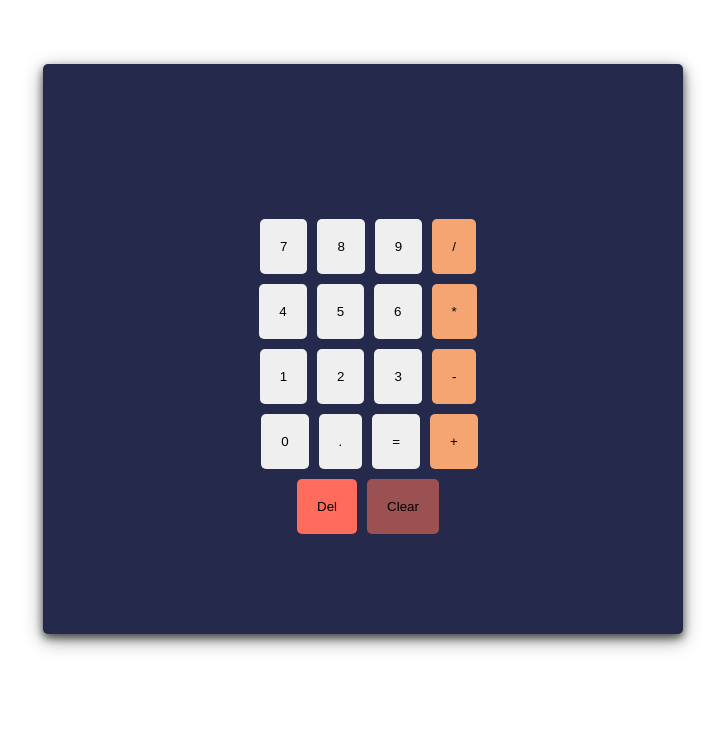
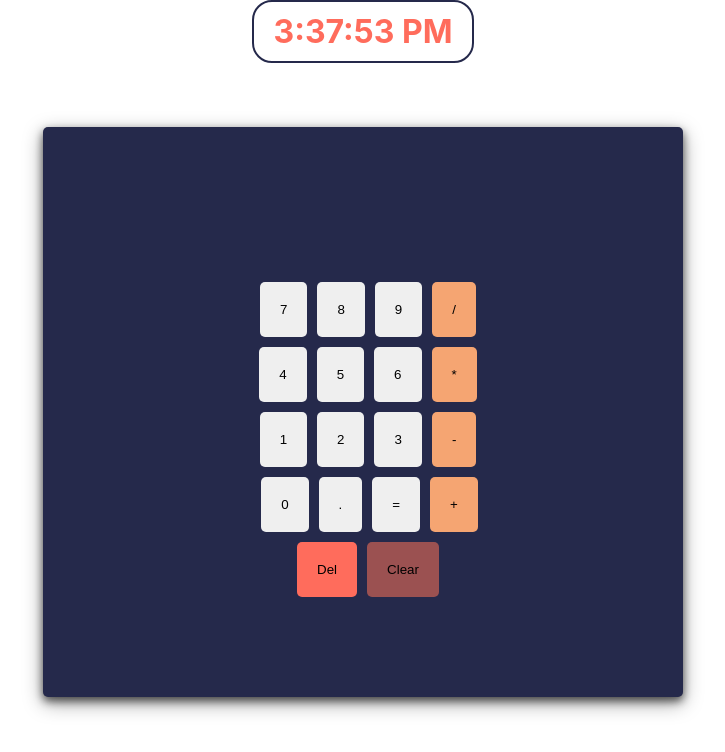
Before and after one commit to nagaraj6618/calculator, a React (Create React App) app: page / in a window 1280 px wide. Shown: the top 752 px of the page, without its empty margins (277-1002 px from the left). Built offline with nearby package versions, Linux system fonts and the light colour scheme.

Commit message:
digital Clock Created

```diff
--- a/src/App.js
+++ b/src/App.js
@@ -1,10 +1,14 @@
 import './App.css';
 import CalculatorComonent from './component/CalculatorComonent';
+import TimeComponent from './component/TimeComponent';
+
 
 function App() {
   return (
     <div className="App">
+      <TimeComponent/>
     <CalculatorComonent/>
+
     </div>
   );
 }
--- /dev/null
+++ b/src/component/TimeComponent.jsx
@@ -0,0 +1,20 @@
+import React, { useState } from 'react'
+import './Timecss.css';
+function TimeComponent() {
+  const now=new Date()
+  const time=now.toLocaleTimeString();
+  const[currentTime,setCurrentTime]=useState(time);
+  const upDateTime=()=>{
+    const now=new Date()
+    const time=now.toLocaleTimeString();
+    setCurrentTime(time);
+  }
+  setInterval(upDateTime,1000)
+  return (
+    <div className='time-app'>
+      <h1 className='time'>{currentTime}</h1>
+    </div>
+  )
+}
+
+export default TimeComponent
--- /dev/null
+++ b/src/component/Timecss.css
@@ -0,0 +1,13 @@
+.time-app{
+  display: flex;
+  justify-content: center;
+}
+.time{
+  border: 2px solid rgb(37, 41, 75);
+  width: fit-content;
+  padding: 10px 20px;
+  border-radius: 20px;
+  color: rgb(255, 108, 92);
+
+
+}
```
Also changed, not shown: src/App.css (line endings or trailing spaces).
